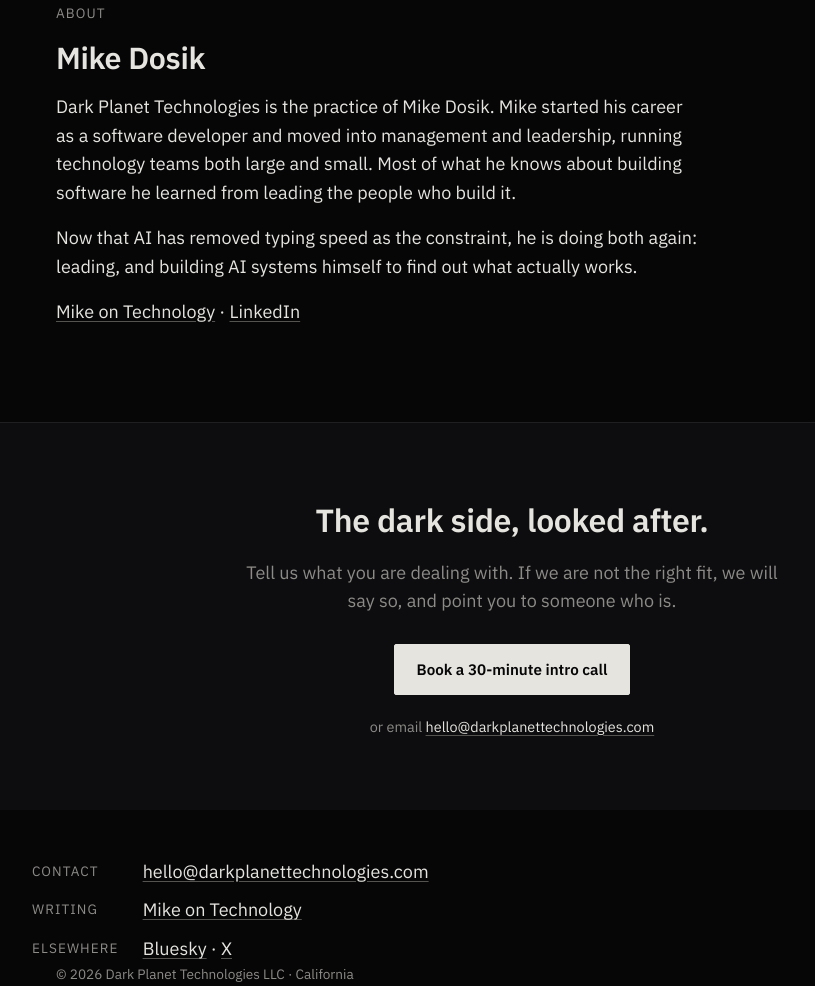
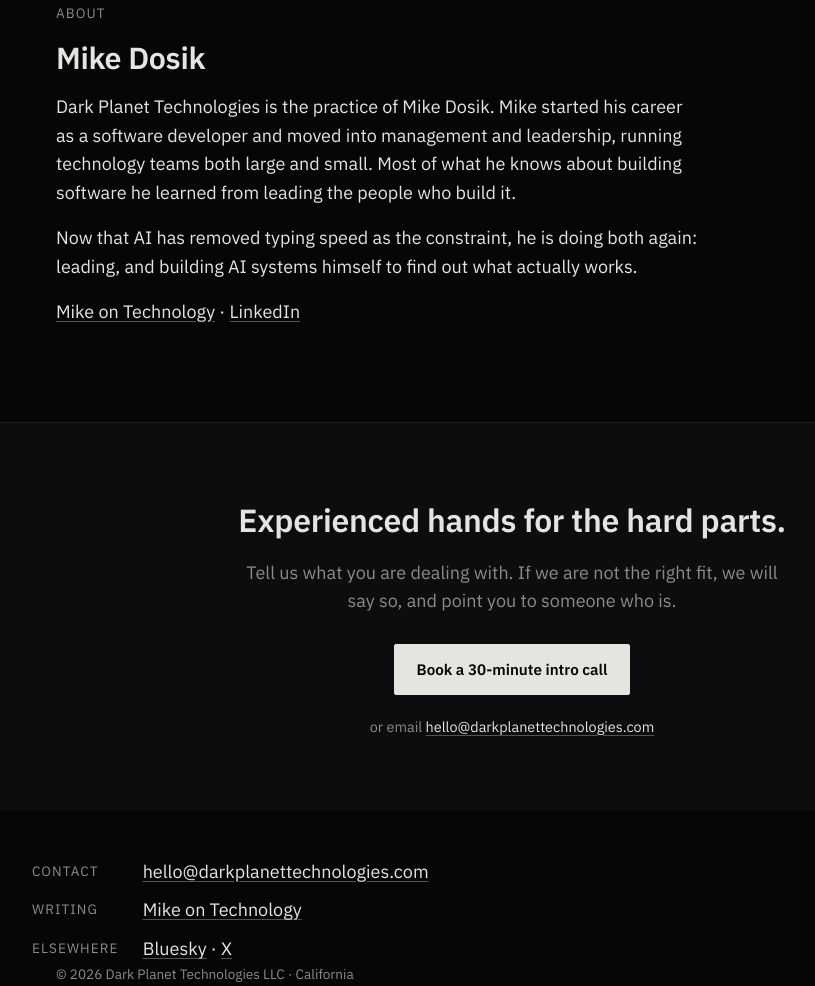
Before and after one commit to leftover-salmon/darkplanettechnologies, a plain HTML site: page index.html in a window 1280 px wide. Shown: the part 2430-3416 px from the top of the page, without its empty margins (128-943 px from the left). Drawn offline with Linux system fonts and the light colour scheme.

Commit message:
Draft: closing line — Experienced hands for the hard parts.
Co-Authored-By: Claude Opus 5.5 <noreply@anthropic.com>

```diff
--- a/index.html
+++ b/index.html
@@ -257,7 +257,7 @@
 
 <div class="close" id="get-in-touch">
   <div class="wrap narrow">
-    <h2>The dark side, looked after.</h2>
+    <h2>Experienced hands for the hard parts.</h2>
     <p>Tell us what you are dealing with. If we are not the right fit, we will say so, and point you to someone who is.</p>
     <a class="button" href="https://cal.com/darkplanet/intro-call">Book a 30-minute intro call</a>
     <p class="or">or email <a href="mailto:hello@darkplanettechnologies.com?subject=Getting%20in%20touch">hello@darkplanettechnologies.com</a></p>
```
